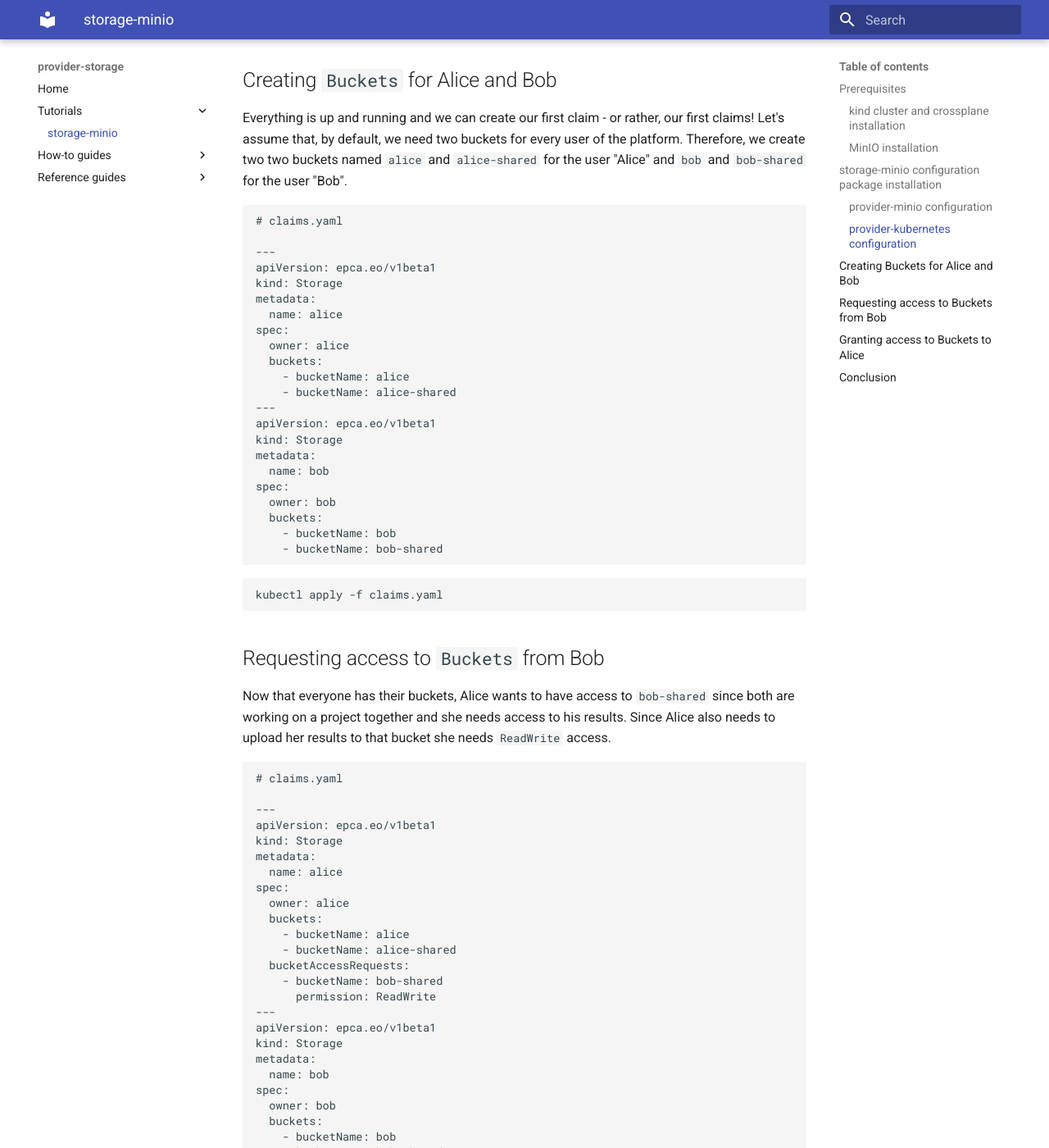
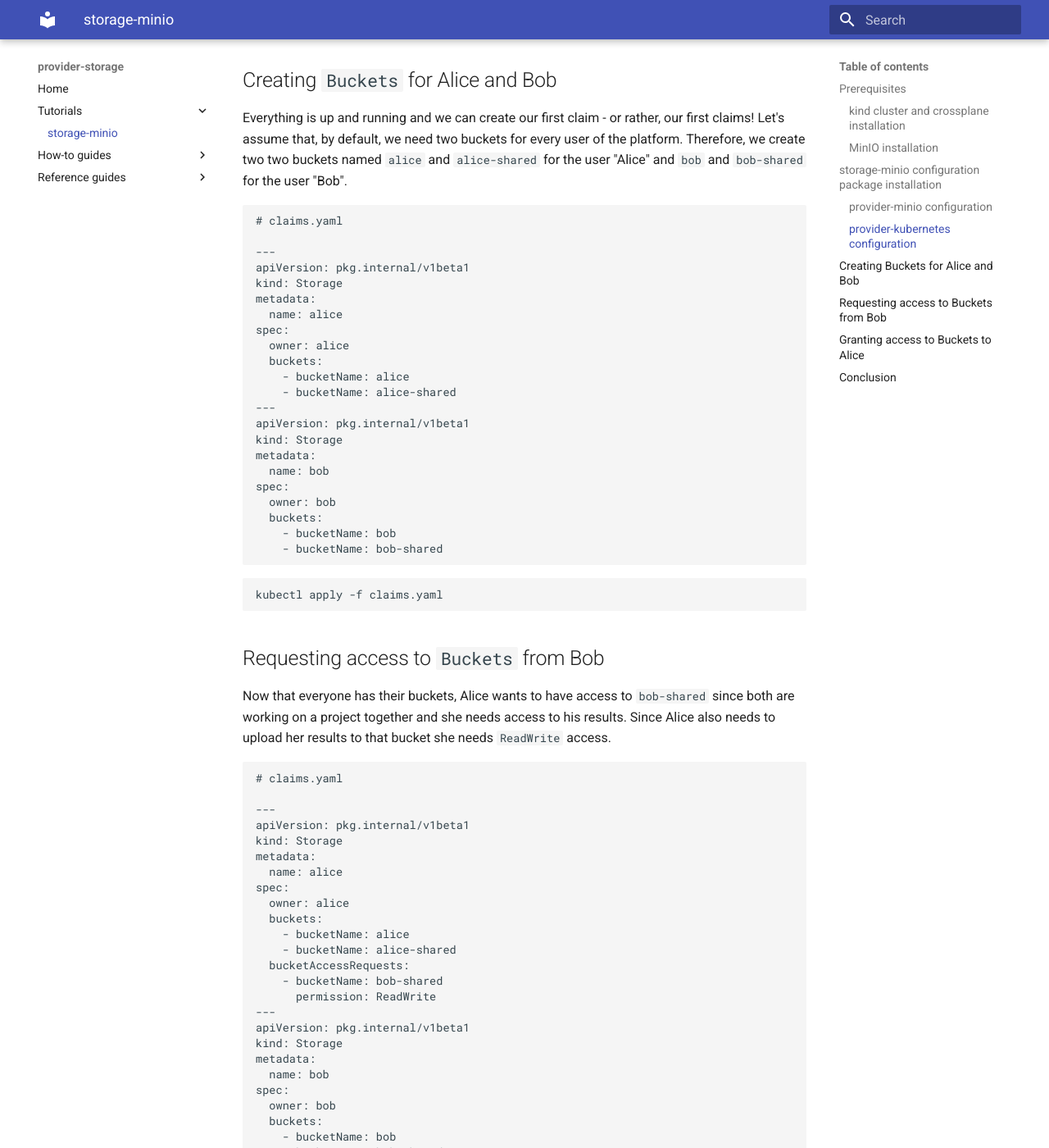
Before and after one commit to versioneer-tech/provider-storage, an MkDocs documentation site: the page built from docs/tutorials/storage-minio.md, in a window 1280 px wide and 1400 px high, scrolled down 6321 px. Shown: the whole window at 82% size. Built offline with MkDocs 1.6.1 and Material for MkDocs 9.7.7, drawn with Linux system fonts in a browser that asks for light colours; the version menu is left out; some of the changed text lies outside the part shown.

Commit message:
Change group from epca.eo to pkg.internal (#19)
This change reflects the fact that provider-storage is a standalone
configuration package independent from the building blocks of EOEPCA.

Closes #18.

```diff
--- a/docs/tutorials/storage-minio.md
+++ b/docs/tutorials/storage-minio.md
@@ -301,7 +301,7 @@ Everything is up and running and we can create our first claim - or rather, our
 # claims.yaml
 
 ---
-apiVersion: epca.eo/v1beta1
+apiVersion: pkg.internal/v1beta1
 kind: Storage
 metadata:
   name: alice
@@ -311,7 +311,7 @@ spec:
     - bucketName: alice
     - bucketName: alice-shared
 ---
-apiVersion: epca.eo/v1beta1
+apiVersion: pkg.internal/v1beta1
 kind: Storage
 metadata:
   name: bob
@@ -334,7 +334,7 @@ Now that everyone has their buckets, Alice wants to have access to `bob-shared`
 # claims.yaml
 
 ---
-apiVersion: epca.eo/v1beta1
+apiVersion: pkg.internal/v1beta1
 kind: Storage
 metadata:
   name: alice
@@ -347,7 +347,7 @@ spec:
     - bucketName: bob-shared
       permission: ReadWrite
 ---
-apiVersion: epca.eo/v1beta1
+apiVersion: pkg.internal/v1beta1
 kind: Storage
 metadata:
   name: bob
@@ -395,7 +395,7 @@ Bob is the `owner` of `bob-shared` so he needs to grant Alice the `ReadWrite` pe
 # claims.yaml
 
 ---
-apiVersion: epca.eo/v1beta1
+apiVersion: pkg.internal/v1beta1
 kind: Storage
 metadata:
   name: alice
@@ -408,7 +408,7 @@ spec:
     - bucketName: bob-shared
       permission: ReadWrite
 ---
-apiVersion: epca.eo/v1beta1
+apiVersion: pkg.internal/v1beta1
 kind: Storage
 metadata:
   name: bob
--- a/xrd.yaml
+++ b/xrd.yaml
@@ -1,9 +1,9 @@
 apiVersion: apiextensions.crossplane.io/v1
 kind: CompositeResourceDefinition
 metadata:
-  name: xstorages.epca.eo
+  name: xstorages.pkg.internal
 spec:
-  group: epca.eo
+  group: pkg.internal
   names:
     kind: XStorage
     plural: xstorages
```
Also changed, not shown: docs/how-to-guides/storage-minio.md (+4 -4 lines), 1 other file.
